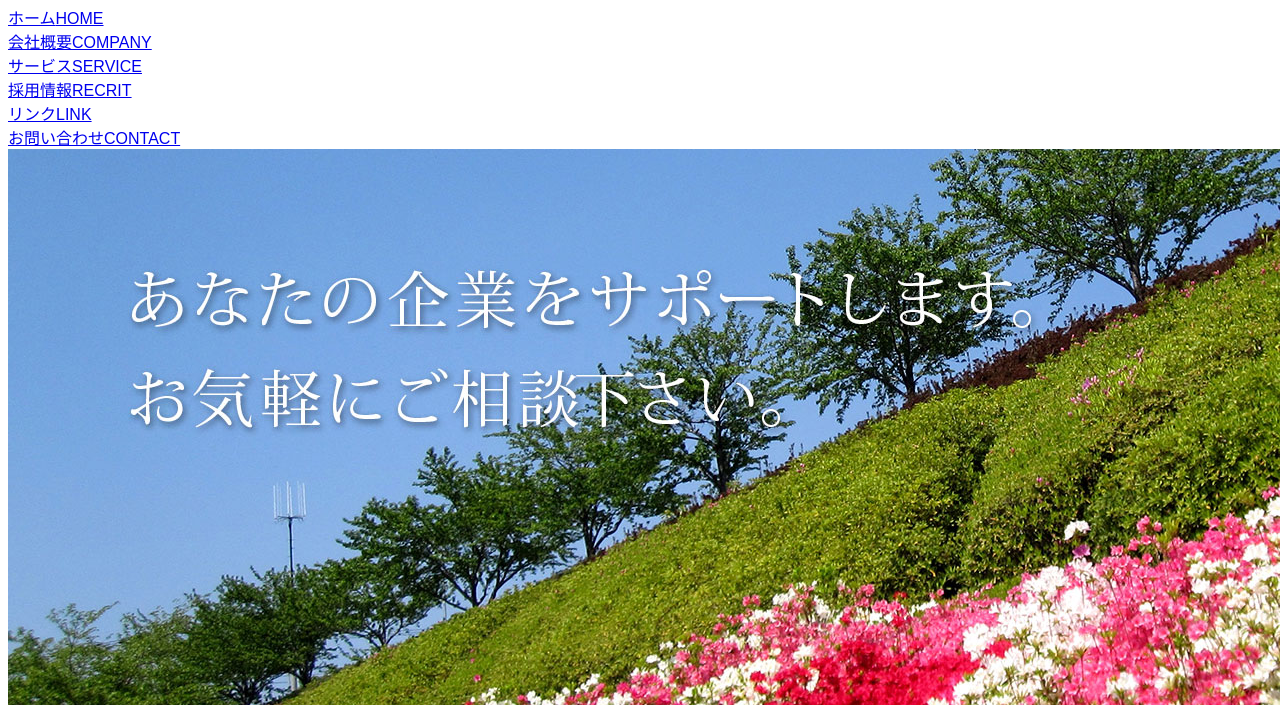
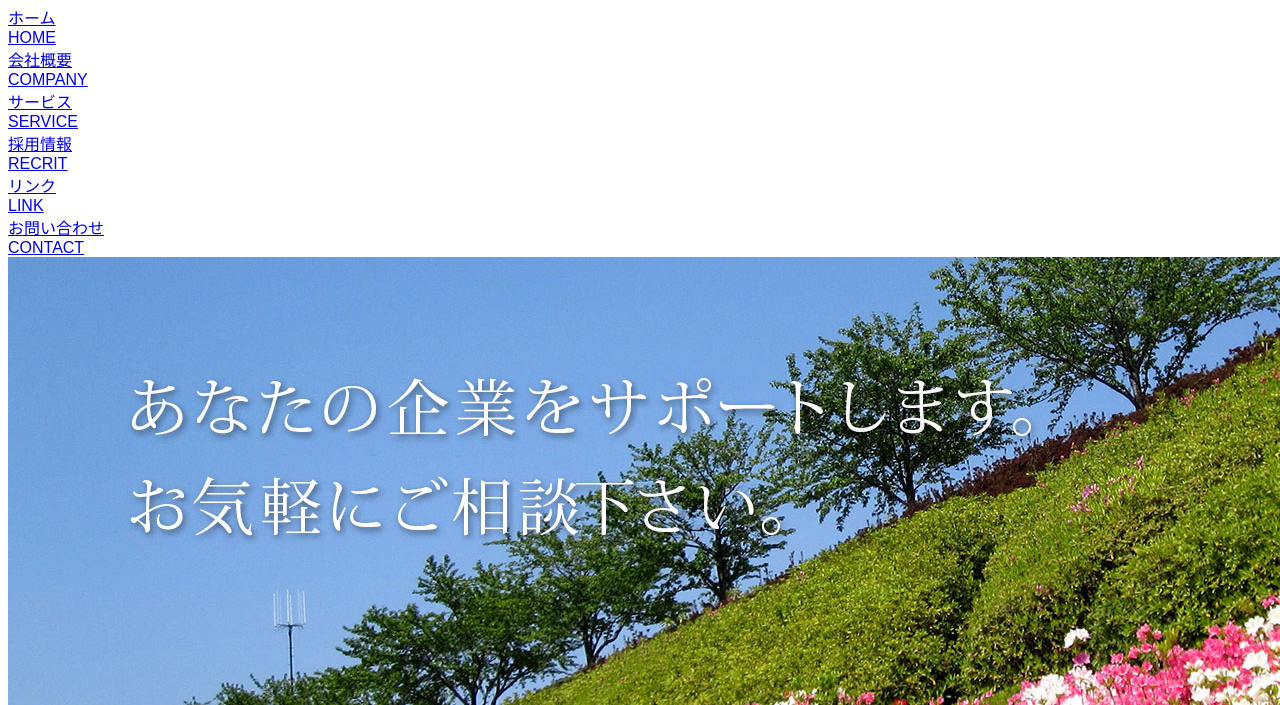
Before and after one commit to shiko410/CodeBegin_TEST2, a plain HTML site: page index.html in a window 1280 px wide. Shown: the part 95-800 px from the top of the page. Drawn offline with Linux system fonts and the light colour scheme.

Commit message:
html edit

```diff
--- a/index.html
+++ b/index.html
@@ -14,14 +14,14 @@
               <h1><a href="#"><img src="./images/logo.png" alt="ロゴ"></a></h1>
           </div>
           <nav>
-              <ul>
-                  <li><a href="#">ホーム<span>HOME</span></a></li>
-                  <li><a href="campany.html">会社概要<span>COMPANY</span></a></li>
-                  <li><a href="service.html">サービス<span>SERVICE</span></a></li>
-                  <li><a href="recrit.html">採用情報<span>RECRIT</span></a></li>
-                  <li><a href="link.html">リンク<span>LINK</span></a></li>
-                  <li><a href="contact.html">お問い合わせ<span>CONTACT</span></a></li>
-              </ul>
+            <ul>
+              <a href="#"><li>ホーム<br><span>HOME</span></li></a>
+              <a href="campany.html"><li>会社概要<br><span>COMPANY</span></li></a>
+              <a href="service.html"><li>サービス<br><span>SERVICE</span></li></a>
+              <a href="recrit.html"><li>採用情報<br><span>RECRIT</span></li></a>
+              <a href="link.html"><li>リンク<br><span>LINK</span></li></a>
+              <a href="contact.html"><li>お問い合わせ<br><span>CONTACT</span></li></a>
+            </ul>
           </nav>
           <div class="top-img">
             <img src="./images/3.jpg" alt="トップイメージ">
```
Also changed, not shown: campany.html (+6 -6 lines), contact.html (+6 -6 lines), link.html (+6 -6 lines), recrit.html (+7 -7 lines), service.html (+7 -7 lines).
